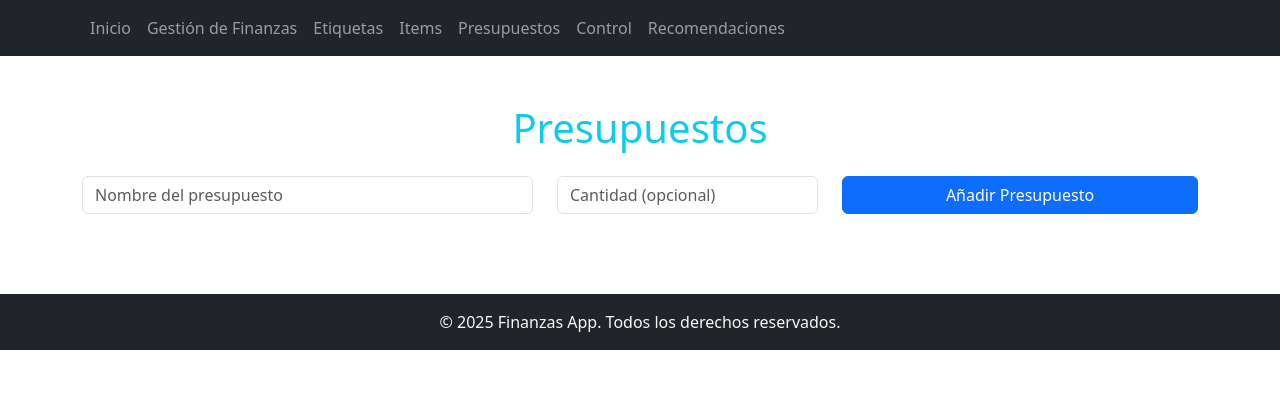
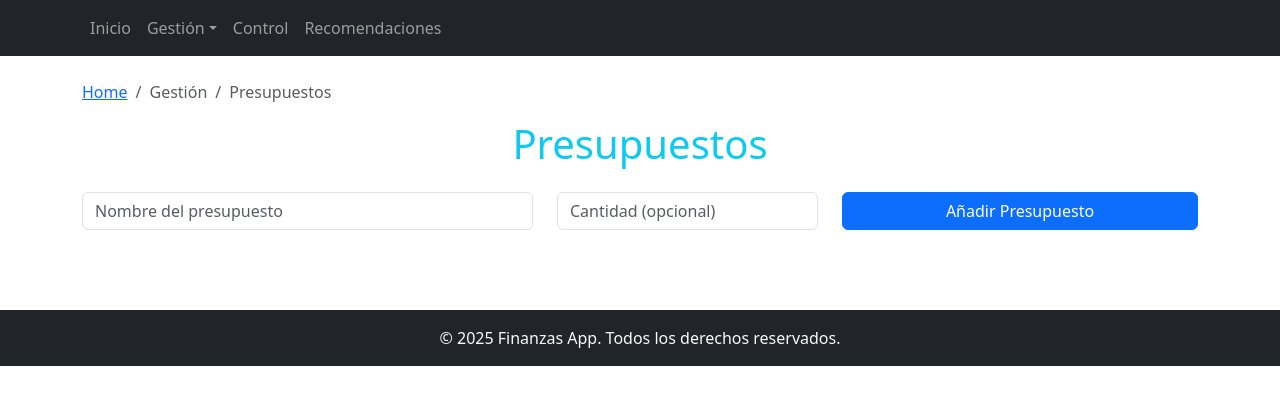
Before and after one commit to RonaldoJPSC1228/gestor-finanzas, a React (Vite) app: page /presupuestos in a window 1280 px wide. Shown: the top 404 px of the page. Built offline with nearby package versions, Linux system fonts and the light colour scheme.

Commit message:
refactor navegacion and navbar

```diff
--- a/src/App.jsx
+++ b/src/App.jsx
@@ -28,7 +28,7 @@ function App() {
       <Navbar />
       <Routes>
         <Route path="/" element={<Home />} />
-        <Route path="/gestor-finanzas" element={<FinanceManager />} />
+        {/* <Route path="/gestor-finanzas" element={<FinanceManager />} /> */}
         <Route path="/etiquetas" element={<Tags />} />
         <Route path="/items" element={<Items />} />
         <Route path="/presupuestos" element={<Budgets budgets={budgets} setBudgets={setBudgets} />} />
--- a/src/components/navbar.jsx
+++ b/src/components/navbar.jsx
@@ -1,35 +1,48 @@
-import { Link } from 'react-router-dom';
+import { Link } from "react-router-dom";
+import { NavDropdown } from "react-bootstrap";
 
 function Navbar() {
   return (
     <nav className="navbar navbar-expand-lg navbar-dark bg-dark">
       <div className="container">
-        {/* Gestor de Finanzas */}
-        {/* <button className="navbar-toggler" type="button" data-bs-toggle="collapse" data-bs-target="#navbarNav">
+        {/* Botón de colapso para móviles */}
+        <button
+          className="navbar-toggler"
+          type="button"
+          data-bs-toggle="collapse"
+          data-bs-target="#navbarNav"
+          aria-controls="navbarNav"
+          aria-expanded="false"
+          aria-label="Toggle navigation"
+        >
           <span className="navbar-toggler-icon"></span>
-        </button> */}
+        </button>
+
+        {/* Menú de navegación */}
         <div className="collapse navbar-collapse" id="navbarNav">
           <ul className="navbar-nav">
             <li className="nav-item">
               <Link className="nav-link" to="/">Inicio</Link>
             </li>
-            <li className="nav-item">
-              <Link className="nav-link" to="/gestor-finanzas">Gestión de Finanzas</Link>
-            </li>
-            <li className="nav-item">
-              <Link className="nav-link" to="/etiquetas">Etiquetas</Link>
-            </li>
-            <li className="nav-item">
-              <Link className="nav-link" to="/items">Items</Link>
-            </li>
-            <li className="nav-item">
-              <Link className="nav-link" to="/presupuestos">Presupuestos</Link>
-            </li>
+
+            {/* Menú Plegable: Gestión */}
+            <NavDropdown title="Gestión" id="gestion-dropdown">
+              <NavDropdown.Item as={Link} to="/etiquetas">
+                Etiquetas
+              </NavDropdown.Item>
+              <NavDropdown.Item as={Link} to="/items">
+                Items
+              </NavDropdown.Item>
+              <NavDropdown.Item as={Link} to="/presupuestos">
+                Presupuestos
+              </NavDropdown.Item>
+            </NavDropdown>
+
             <li className="nav-item">
               <Link className="nav-link" to="/control">Control</Link>
             </li>
             <li className="nav-item">
-              <Link className="nav-link" to="/">Recomendaciones</Link>
+              <Link className="nav-link" to="/recomendaciones">Recomendaciones</Link>
             </li>
           </ul>
         </div>
--- a/src/pages/budgets.jsx
+++ b/src/pages/budgets.jsx
@@ -1,15 +1,16 @@
 import React, { useState } from "react";
-import { Button, Form, Modal } from "react-bootstrap";
+import { Button, Form, Modal, Breadcrumb } from "react-bootstrap";
 import { useNavigate } from "react-router-dom";
 
 function Budgets({ budgets, setBudgets }) {
-  const [newBudgetName, setNewBudgetName] = useState("");
-  const [newBudgetAmount, setNewBudgetAmount] = useState("");
-  const [editBudget, setEditBudget] = useState(null);
-  const [showEditModal, setShowEditModal] = useState(false);
+  const [newBudgetName, setNewBudgetName] = useState(""); // Nombre del nuevo presupuesto
+  const [newBudgetAmount, setNewBudgetAmount] = useState(""); // Cantidad del nuevo presupuesto
+  const [editBudget, setEditBudget] = useState(null); // Presupuesto que se está editando
+  const [showEditModal, setShowEditModal] = useState(false); // Estado para mostrar el modal de edición
 
-  const navigate = useNavigate();
+  const navigate = useNavigate(); // Navegación a la página de detalles del presupuesto
 
+  // Manejo de la adición de un nuevo presupuesto
   const handleAddBudget = (e) => {
     e.preventDefault();
     if (newBudgetName.trim() === "") {
@@ -23,19 +24,22 @@ function Budgets({ budgets, setBudgets }) {
       subitems: [],
     };
     setBudgets((prev) => [...prev, newBudget]);
-    setNewBudgetName("");
-    setNewBudgetAmount("");
+    setNewBudgetName(""); // Resetear el campo de nombre
+    setNewBudgetAmount(""); // Resetear el campo de cantidad
   };
 
+  // Manejo de la eliminación de un presupuesto
   const handleDeleteBudget = (id) => {
     setBudgets((prev) => prev.filter((budget) => budget.id !== id));
   };
 
+  // Abrir el modal para editar un presupuesto
   const handleEditClick = (budget) => {
     setEditBudget(budget);
     setShowEditModal(true);
   };
 
+  // Guardar los cambios realizados a un presupuesto
   const handleSaveEdit = () => {
     if (!editBudget.name.trim()) {
       alert("El nombre del presupuesto no puede estar vacío.");
@@ -44,11 +48,18 @@ function Budgets({ budgets, setBudgets }) {
     setBudgets((prev) =>
       prev.map((b) => (b.id === editBudget.id ? editBudget : b))
     );
-    setShowEditModal(false);
+    setShowEditModal(false); // Cerrar el modal
   };
 
   return (
-    <div className="container mt-5">
+    <div className="container mt-4">
+      {/* Breadcrumb de navegación */}
+      <Breadcrumb>
+        <Breadcrumb.Item href="/">Home</Breadcrumb.Item>
+        <Breadcrumb.Item active>Gestión</Breadcrumb.Item>
+        <Breadcrumb.Item active>Presupuestos</Breadcrumb.Item>
+      </Breadcrumb>
+
       <h1 className="text-center text-info">Presupuestos</h1>
 
       {/* Formulario para añadir nuevo presupuesto */}
--- a/src/pages/home.jsx
+++ b/src/pages/home.jsx
@@ -1,14 +1,36 @@
-import { useNavigate } from 'react-router-dom';
+import { useNavigate, useLocation } from "react-router-dom";
+
 function Home() {
   const navigate = useNavigate();
+  const location = useLocation();
+
+  // Obtener solo la última parte de la ruta para mostrarla en el breadcrumb
+  const pathnames = location.pathname.split("/").filter((x) => x);
 
   return (
-      <div>
-          <div className="container mt-5">
-            <h1>Bienvenido a tu Gestor de Finanzas</h1>
-            <p className="text-center text-primary">¡Bootstrap Funciona! 🎉</p>
-            <button className="btn btn-success mt-3" onClick={() => navigate('/gestor-finanzas')}>
-              Ir al Gestor de Finanzas
+    <div className="container mt-5 text-center">
+
+      <h1 className="text-success">Gestor de Finanzas</h1>
+      <p className="text-muted">
+        Aquí podrás gestionar tus gastos, ingresos y presupuestos.
+      </p>
+
+      {/* Imagen Representativa */}
+      <img src="https://www.chipax.com/wp-content/uploads/2022/10/gestion_financiera.png" alt="Gestión de Finanzas" className="img-fluid my-4 rounded" />
+
+      {/* Botones de Navegación */}
+      <div className="d-flex flex-wrap justify-content-center gap-2">
+        <button className="btn btn-primary" onClick={() => navigate("/etiquetas")}>
+          Ir a Etiquetas
+        </button>
+        <button className="btn btn-primary" onClick={() => navigate("/items")}>
+          Ir a Items
+        </button>
+        <button className="btn btn-primary" onClick={() => navigate("/presupuestos")}>
+          Ir a Presupuestos
+        </button>
+        <button className="btn btn-warning" onClick={() => navigate("/control")}>
+          Ir a Control
         </button>
       </div>
     </div>
--- a/src/pages/items.jsx
+++ b/src/pages/items.jsx
@@ -1,6 +1,10 @@
 import React, { useState, useEffect } from "react";
+import { Breadcrumb } from "react-bootstrap";
+import { useNavigate, useLocation } from "react-router-dom";
 
 const Items = () => {
+  const navigate = useNavigate();
+  const location = useLocation();
   const [items, setItems] = useState([]);
   const [name, setName] = useState("");
   const [price, setPrice] = useState("");
@@ -96,8 +100,18 @@ const Items = () => {
     setEditingItem(null);
   };
 
+  // Obtener solo la última parte de la ruta para mostrarla en el breadcrumb
+  const pathnames = location.pathname.split("/").filter((x) => x);
+
   return (
     <div className="container mt-4">
+      {/* Breadcrumb */}
+      <Breadcrumb>
+        <Breadcrumb.Item href="/">Home</Breadcrumb.Item>
+        <Breadcrumb.Item active>Gestión</Breadcrumb.Item>
+        <Breadcrumb.Item active>Items</Breadcrumb.Item>
+      </Breadcrumb>
+
       <h2>Gestión de Ítems</h2>
 
       <form onSubmit={handleSubmit}>
--- a/src/pages/tags.jsx
+++ b/src/pages/tags.jsx
@@ -1,6 +1,10 @@
 import React, { useState, useEffect } from "react";
+import { useNavigate, useLocation } from "react-router-dom";
+import { Breadcrumb } from "react-bootstrap";
 
 const Tags = () => {
+  // const navigate = useNavigate();
+  // const location = useLocation();
   const [tags, setTags] = useState([]);
   const [tagName, setTagName] = useState("");
   const [tagColor, setTagColor] = useState("#000000");
@@ -62,6 +66,13 @@ const Tags = () => {
 
   return (
     <div className="container mt-4">
+      {/* Breadcrumb */}
+      <Breadcrumb>
+        <Breadcrumb.Item href="/">Home</Breadcrumb.Item>
+        <Breadcrumb.Item active>Gestión</Breadcrumb.Item>
+        <Breadcrumb.Item active>Etiquetas</Breadcrumb.Item>
+      </Breadcrumb>
+
       <h2>Gestión de Etiquetas</h2>
 
       <form onSubmit={handleSaveTag}>
```
Lines whose indentation alone changed are shown as unchanged.
